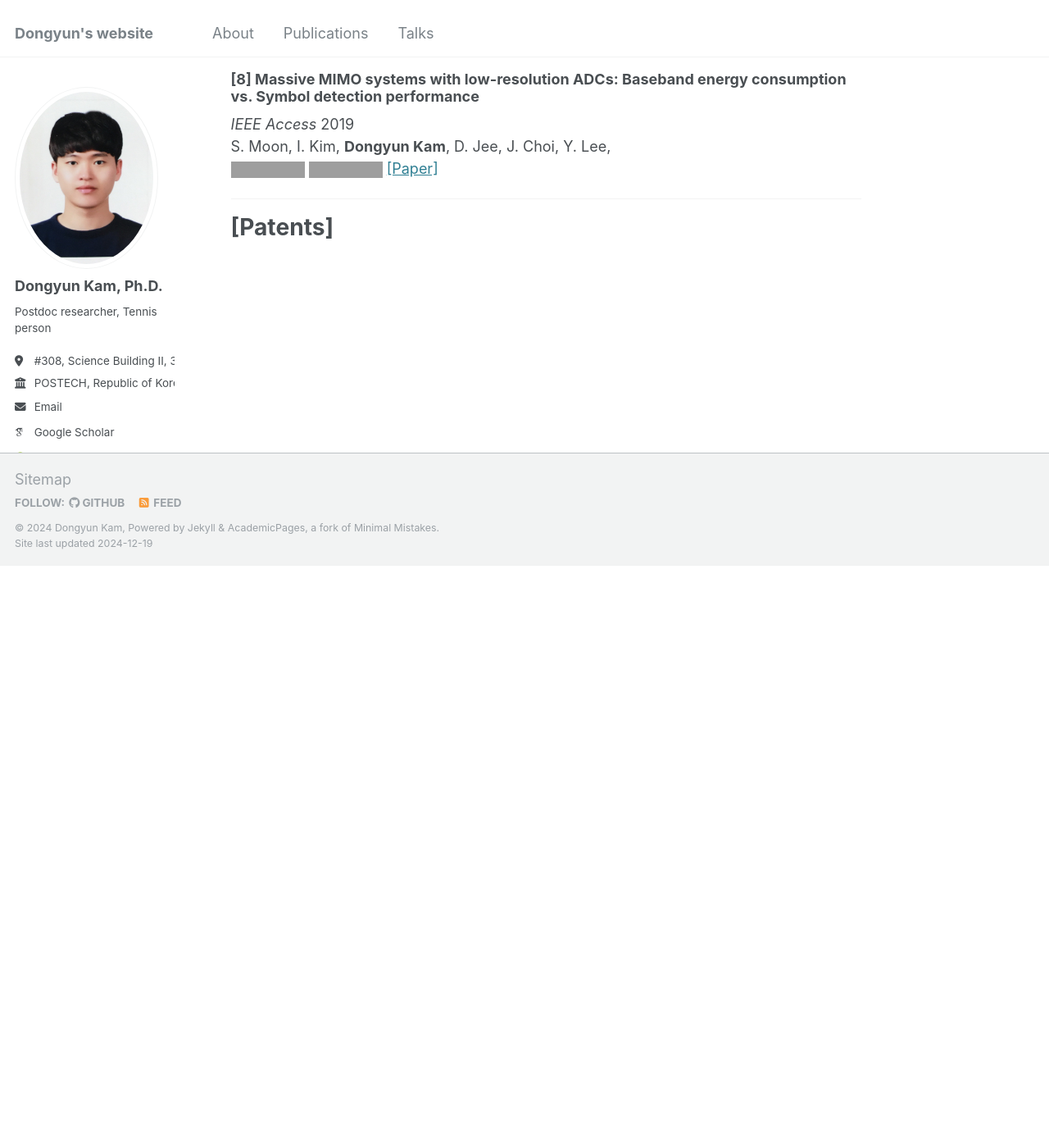
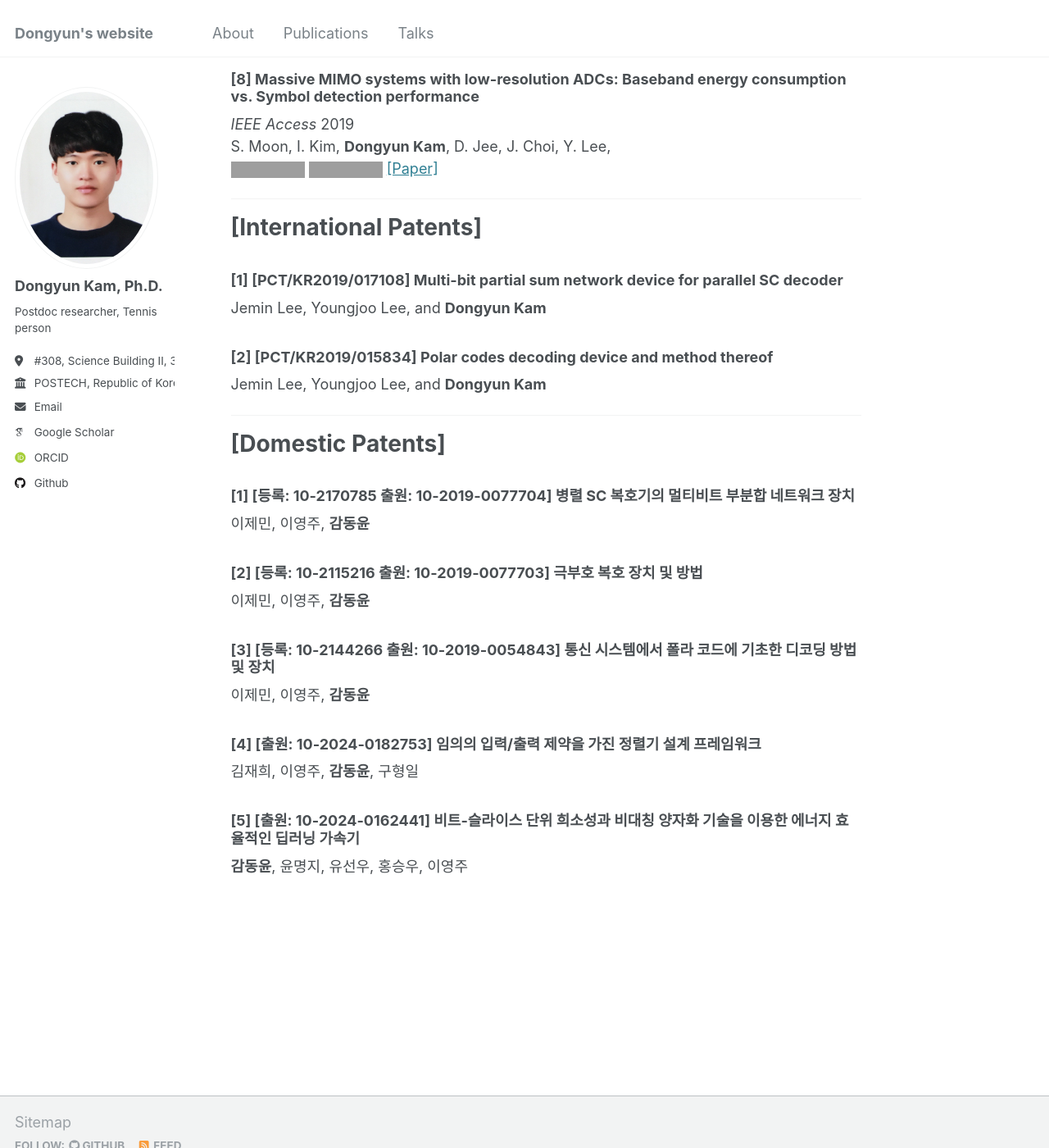
Before and after one commit to Dongyunkam/dongyunkam.github.io, a Jekyll site: the page built from _pages/publications.md, in a window 1280 px wide and 1400 px high, scrolled down 3271 px. Shown: the whole window at 82% size. Built offline with Jekyll 4.4.1, drawn with Linux system fonts in a browser that asks for light colours; some web fonts are replaced; before the commit the page ends 3961 px from its top, so only the background shows below that; grey boxes are pictures that could not be loaded.

Commit message:
Update publications.md

```diff
--- a/_pages/publications.md
+++ b/_pages/publications.md
@@ -115,5 +115,30 @@ S. Moon, I. Kim, **Dongyun Kam**, D. Jee, J. Choi, Y. Lee,
 
 ---
 
-[Patents]
+[International Patents]
 ======
+### [1] [PCT/KR2019/017108] Multi-bit partial sum network device for parallel SC decoder
+Jemin Lee, Youngjoo Lee, and **Dongyun Kam**
+
+### [2] [PCT/KR2019/015834] Polar codes decoding device and method thereof
+Jemin Lee, Youngjoo Lee, and **Dongyun Kam**
+
+---
+
+[Domestic Patents]
+======
+
+### [1] [등록: 10-2170785 출원: 10-2019-0077704] 병렬 SC 복호기의 멀티비트 부분합 네트워크 장치
+이제민, 이영주, **감동윤**
+
+### [2] [등록: 10-2115216 출원: 10-2019-0077703] 극부호 복호 장치 및 방법
+이제민, 이영주, **감동윤**
+
+### [3] [등록: 10-2144266 출원: 10-2019-0054843] 통신 시스템에서 폴라 코드에 기초한 디코딩 방법 및 장치
+이제민, 이영주, **감동윤**
+
+### [4] [출원: 10-2024-0182753] 임의의 입력/출력 제약을 가진 정렬기 설계 프레임워크
+김재희, 이영주, **감동윤**, 구형일
+
+### [5] [출원: 10-2024-0162441] 비트-슬라이스 단위 희소성과 비대칭 양자화 기술을 이용한 에너지 효율적인 딥러닝 가속기
+**감동윤**, 윤명지, 유선우, 홍승우, 이영주
```
